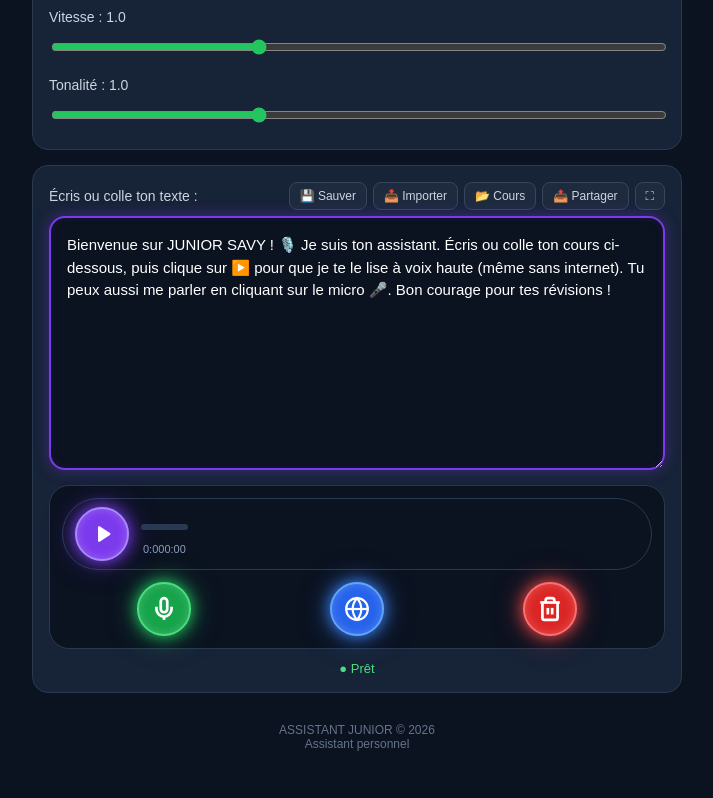
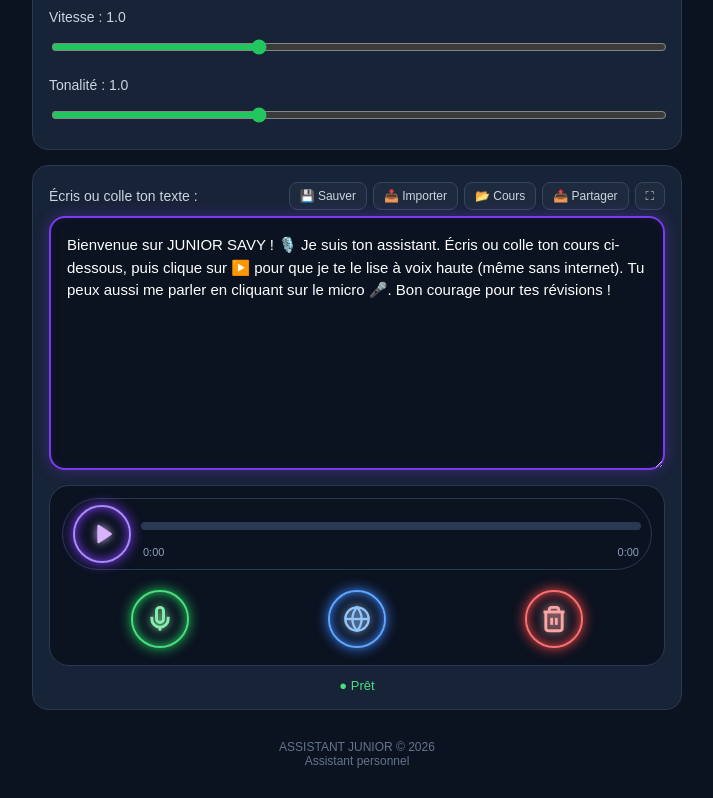
Before and after one commit to juniorjsk/Junior-jsk.github.io, a plain HTML site: page index.html in a window 1280 px wide. Shown: the part 428-1226 px from the top of the page, without its empty margins (283-996 px from the left). Drawn offline with Linux system fonts and the light colour scheme.

Commit message:
Update index.html

```diff
--- a/index.html
+++ b/index.html
@@ -72,17 +72,17 @@ input[type="range"] { padding: 5px 0; accent-color: #22c55e; }
 .tool-btn:hover { background: #293951; }
 .tool-btn svg { width: 14px; height: 14px; }
 
-/* ---------- ZONE TEXTE AVEC EFFET NÉON (PHOTO 3) ---------- */
+/* ZONE TEXTE AVEC EFFET NÉON (PHOTO 3) */
 .textarea-wrap {
     position: relative;
     background: #0b1220;
-    border: 2px solid #7c3aed; /* Bordure violette */
-    border-radius: 16px; /* Bords bien arrondis */
-    box-shadow: 0 0 15px rgba(124, 58, 237, 0.4), inset 0 0 10px rgba(124, 58, 237, 0.1); /* Lueur externe et interne */
+    border: 2px solid #7c3aed;
+    border-radius: 16px;
+    box-shadow: 0 0 15px rgba(124, 58, 237, 0.4), inset 0 0 10px rgba(124, 58, 237, 0.1);
     transition: all .2s ease;
 }
 .textarea-wrap:focus-within {
-    border-color: #a78bfa; /* Violet plus clair au clic */
+    border-color: #a78bfa;
     box-shadow: 0 0 20px rgba(124, 58, 237, 0.7), inset 0 0 15px rgba(124, 58, 237, 0.2);
 }
 .textarea-wrap textarea { position: relative; z-index: 2; display: block; width: 100%; min-height: 250px; padding: 16px; border: none; border-radius: 14px; background: transparent; color: #fff; font-family: inherit; font-size: 15px; line-height: 1.5; resize: vertical; outline: none; scrollbar-width: none; }
@@ -92,63 +92,82 @@ input[type="range"] { padding: 5px 0; accent-color: #22c55e; }
 .highlight-layer mark { background: #22c55e; color: transparent; padding: 0; margin: 0; border-radius: 3px; }
 
 /* LECTEUR AUDIO */
-.player-container { display: flex; flex-direction: column; gap: 12px; margin-top: 15px; padding: 12px; background: #0b1220; border: 1px solid #293951; border-radius: 20px; }
-.row-play { display: flex; align-items: center; gap: 12px; background: #0b1220; border: 1px solid #293951; border-radius: 999px; padding: 8px 12px; }
-.progress { position: relative; height: 28px; display: flex; align-items: center; cursor: pointer; touch-action: none; }
-.progress-track { position: relative; width: 100%; height: 6px; background: #293951; border-radius: 999px; overflow: hidden; }
+.player-container { display: flex; flex-direction: column; gap: 15px; margin-top: 15px; padding: 12px; background: #0b1220; border: 1px solid #293951; border-radius: 20px; }
+.row-play { display: flex; align-items: center; gap: 10px; background: #0b1220; border: 1px solid #293951; border-radius: 999px; padding: 6px 10px; width: 100%; }
+.player-main { flex: 1 1 auto; min-width: 0; width: 100%; }
+.progress { position: relative; height: 32px; display: flex; align-items: center; cursor: pointer; touch-action: none; width: 100%; }
+.progress-track { position: relative; width: 100%; height: 8px; background: #293951; border-radius: 999px; overflow: hidden; }
 .progress-fill { position: absolute; top: 0; bottom: 0; left: 0; width: 0%; background: linear-gradient(90deg, #7c3aed, #22c55e); border-radius: 999px; }
-.progress-knob { position: absolute; top: 50%; left: 0%; width: 14px; height: 14px; border-radius: 50%; background: #fff; box-shadow: 0 0 0 3px rgba(34, 197, 94, .25); transform: translate(-50%, -50%); pointer-events: none; opacity: 0; transition: opacity .15s ease; }
+.progress-knob { position: absolute; top: 50%; left: 0%; width: 16px; height: 16px; border-radius: 50%; background: #fff; box-shadow: 0 0 10px #22c55e, 0 0 0 3px rgba(34, 197, 94, .25); transform: translate(-50%, -50%); pointer-events: none; opacity: 0; transition: opacity .15s ease; }
 .progress:hover .progress-knob, .progress.dragging .progress-knob { opacity: 1; }
-.time { display: flex; justify-content: space-between; font-size: 11px; color: #8aa0bd; font-variant-numeric: tabular-nums; margin-top: 2px; padding: 0 2px; }
+.time { display: flex; justify-content: space-between; font-size: 11px; color: #8aa0bd; font-variant-numeric: tabular-nums; margin-top: 4px; padding: 0 2px; }
 
-/* ---------- BOUTONS AVEC EFFET NÉON (PHOTO 1) ---------- */
-.row-actions { display: flex; justify-content: space-around; align-items: center; padding: 0 5px; }
-.action-btn { flex: 0 0 auto; width: 54px; height: 54px; padding: 0; border-radius: 50%; color: #fff; cursor: pointer; display: grid; place-items: center; transition: transform .12s ease; border: 2px solid transparent; }
-.action-btn:active { transform: scale(.92); }
-.action-btn svg { width: 26px; height: 26px; }
+/* ---------- BOUTONS EFFET MAGIQUE/NÉON ---------- */
+.row-actions { display: flex; justify-content: space-around; align-items: center; padding: 5px 0; }
+.action-btn, .play-btn {
+    flex: 0 0 auto; width: 58px; height: 58px; border-radius: 50%;
+    color: #fff; cursor: pointer; display: grid; place-items: center;
+    transition: transform .12s ease; border: 2px solid transparent;
+    background: #0b1220; /* Fond sombre pour faire ressortir le néon */
+    position: relative;
+    z-index: 1;
+}
+.action-btn:active, .play-btn:active { transform: scale(.92); }
+.action-btn svg, .play-btn svg { width: 28px; height: 28px; filter: drop-shadow(0 0 5px currentColor); z-index: 2; }
 
-/* Le bouton Play (Violet Néon) */
+/* Play (Violet Magique) */
 .play-btn {
-    flex: 0 0 auto; width: 54px; height: 54px; border-radius: 50%;
-    background: #7c3aed; color: #fff; display: grid; place-items: center; border: 2px solid #a78bfa; cursor: pointer;
-    box-shadow: 0 0 15px #7c3aed, 0 0 30px rgba(124, 58, 237, 0.5), inset 0 0 10px rgba(255,255,255,0.2);
-    transition: transform .12s ease;
+    border-color: #a78bfa;
+    color: #d8b4fe;
+    box-shadow: 0 0 15px #7c3aed, inset 0 0 15px #7c3aed, 0 0 30px rgba(124, 58, 237, 0.5);
+    animation: magic-pulse-purple 3s infinite alternate;
 }
-.play-btn:active { transform: scale(.94); }
-.play-btn .icon-pause { display: none; }
-.play-btn.playing .icon-play { display: none; }
-.play-btn.playing .icon-pause { display: block; }
+/* Micro (Vert Magique) */
+.btn-green {
+    border-color: #4ade80;
+    color: #86efac;
+    box-shadow: 0 0 15px #22c55e, inset 0 0 15px #22c55e, 0 0 30px rgba(34, 197, 94, 0.5);
+    animation: magic-pulse-green 3s infinite alternate;
+}
+/* Traduire (Bleu Magique) */
+.btn-blue {
+    border-color: #60a5fa;
+    color: #93c5fd;
+    box-shadow: 0 0 15px #3b82f6, inset 0 0 15px #3b82f6, 0 0 30px rgba(59, 130, 246, 0.5);
+    animation: magic-pulse-blue 3s infinite alternate;
+}
+/* Corbeille (Rouge Magique) */
+.btn-red {
+    border-color: #f87171;
+    color: #fca5a5;
+    box-shadow: 0 0 15px #ef4444, inset 0 0 15px #ef4444, 0 0 30px rgba(239, 68, 68, 0.5);
+    animation: magic-pulse-red 3s infinite alternate;
+}
 
-/* Micro (Vert Néon) */
-.btn-green {
-    background: #16a34a;
-    border-color: #4ade80;
-    box-shadow: 0 0 15px #22c55e, 0 0 30px rgba(34, 197, 94, 0.5), inset 0 0 10px rgba(255,255,255,0.2);
-}
-/* Traduire (Bleu Néon) */
-.btn-blue {
-    background: #2563eb;
-    border-color: #60a5fa;
-    box-shadow: 0 0 15px #3b82f6, 0 0 30px rgba(59, 130, 246, 0.5), inset 0 0 10px rgba(255,255,255,0.2);
-}
-/* Corbeille (Rouge Néon) */
-.btn-red {
-    background: #dc2626;
-    border-color: #f87171;
-    box-shadow: 0 0 15px #ef4444, 0 0 30px rgba(239, 68, 68, 0.5), inset 0 0 10px rgba(255,255,255,0.2);
-}
+/* Animations de pulsation */
+@keyframes magic-pulse-purple { 0% { box-shadow: 0 0 10px #7c3aed, inset 0 0 10px #7c3aed; } 100% { box-shadow: 0 0 25px #7c3aed, inset 0 0 20px #7c3aed, 0 0 40px rgba(124, 58, 237, 0.6); } }
+@keyframes magic-pulse-green { 0% { box-shadow: 0 0 10px #22c55e, inset 0 0 10px #22c55e; } 100% { box-shadow: 0 0 25px #22c55e, inset 0 0 20px #22c55e, 0 0 40px rgba(34, 197, 94, 0.6); } }
+@keyframes magic-pulse-blue { 0% { box-shadow: 0 0 10px #3b82f6, inset 0 0 10px #3b82f6; } 100% { box-shadow: 0 0 25px #3b82f6, inset 0 0 20px #3b82f6, 0 0 40px rgba(59, 130, 246, 0.6); } }
+@keyframes magic-pulse-red { 0% { box-shadow: 0 0 10px #ef4444, inset 0 0 10px #ef4444; } 100% { box-shadow: 0 0 25px #ef4444, inset 0 0 20px #ef4444, 0 0 40px rgba(239, 68, 68, 0.6); } }
 
 /* Animation quand le micro écoute */
 .btn-green.recording {
     background: #dc2626;
     border-color: #f87171;
+    color: #fca5a5;
     animation: pulse-red 1.5s infinite;
+    box-shadow: 0 0 20px #ef4444, inset 0 0 20px #ef4444;
 }
 @keyframes pulse-red {
-    0% { box-shadow: 0 0 15px #ef4444, 0 0 0 0 rgba(239, 68, 68, 0.7); }
-    70% { box-shadow: 0 0 15px #ef4444, 0 0 0 15px rgba(239, 68, 68, 0); }
-    100% { box-shadow: 0 0 15px #ef4444, 0 0 0 0 rgba(239, 68, 68, 0); }
+    0% { box-shadow: 0 0 15px #ef4444, 0 0 0 0 rgba(239, 68, 68, 0.7), inset 0 0 15px #ef4444; }
+    70% { box-shadow: 0 0 15px #ef4444, 0 0 0 15px rgba(239, 68, 68, 0), inset 0 0 15px #ef4444; }
+    100% { box-shadow: 0 0 15px #ef4444, 0 0 0 0 rgba(239, 68, 68, 0), inset 0 0 15px #ef4444; }
 }
+
+/* Gestion de l'icône Play/Pause */
+.play-btn .icon-pause { display: none; }
+.play-btn.playing .icon-play { display: none; }
+.play-btn.playing .icon-pause { display: block; }
 
 /* MODALES */
 .modal-overlay { position: fixed; inset: 0; background: rgba(11, 18, 32, 0.9); display: none; justify-content: center; align-items: center; z-index: 100; backdrop-filter: blur(3px); }
@@ -204,8 +223,8 @@ body.fullscreen-mode #expandBtn {
 
 @media (max-width: 380px) {
     h1 { font-size: 24px; }
-    .play-btn, .action-btn { width: 46px; height: 46px; }
-    .play-btn svg, .action-btn svg { width: 22px; height: 22px; }
+    .play-btn, .action-btn { width: 50px; height: 50px; }
+    .play-btn svg, .action-btn svg { width: 24px; height: 24px; }
 }
 </style>
 </head>
@@ -268,7 +287,6 @@ body.fullscreen-mode #expandBtn {
 
     <input type="file" id="fileInput" accept=".txt" style="display:none">
 
-    <!-- ZONE DE TEXTE AVEC EFFET NÉON -->
     <div class="textarea-wrap">
         <div class="highlight-layer" id="highlightLayer" aria-hidden="true"></div>
         <textarea id="textInput" maxlength="20000" placeholder="Tape ton texte...">Bienvenue sur JUNIOR SAVY ! 🎙️ Je suis ton assistant. Écris ou colle ton cours ci-dessous, puis clique sur ▶️ pour que je te le lise à voix haute (même sans internet). Tu peux aussi me parler en cliquant sur le micro 🎤. Bon courage pour tes révisions !</textarea>
```
